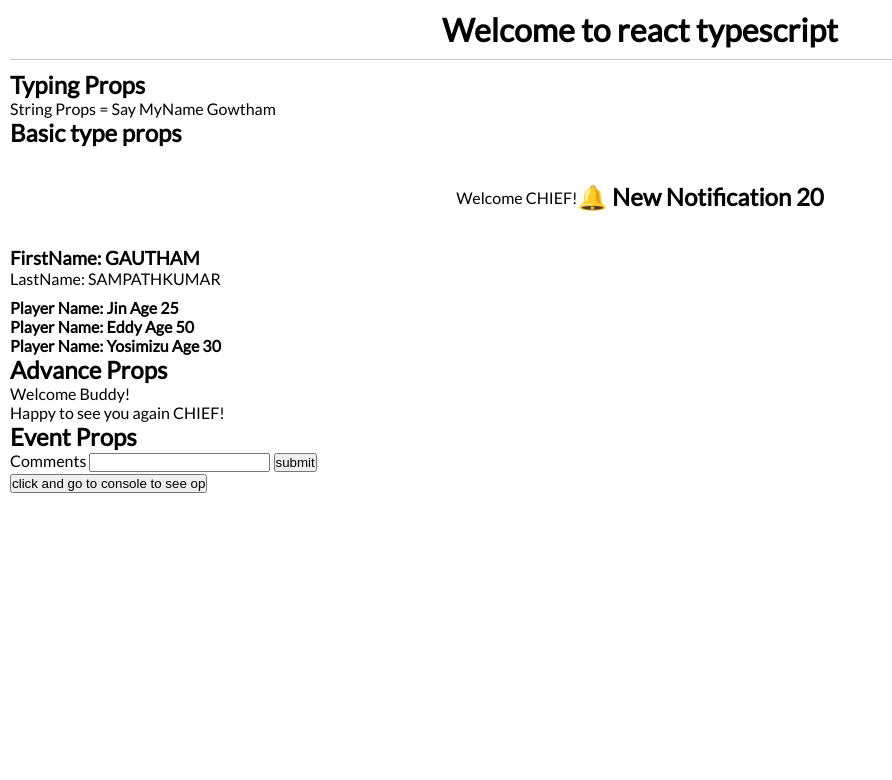
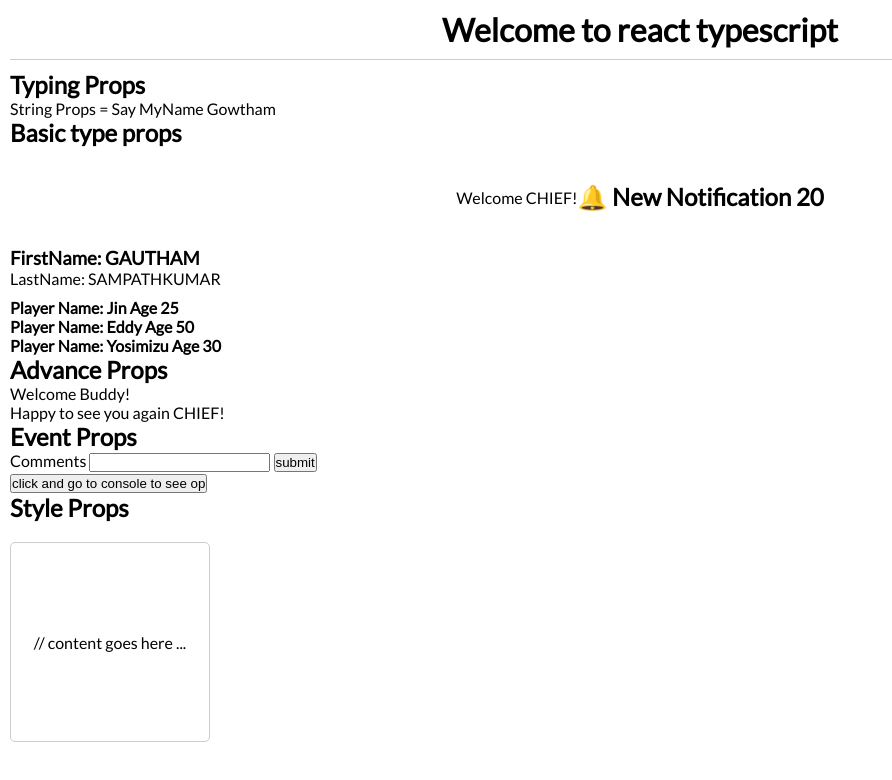
Before and after one commit to Stylish-Developer/React-Ts-beginnerToIntermediate, a React (Create React App) app: page / in a window 1280 px wide. Shown: the top 780 px of the page, without its empty margins (0-892 px from the left). Built offline with nearby package versions, Linux system fonts and the light colour scheme.

Commit message:
CSS style type props are workouted note: type ( * React.CSSProperties  * )

```diff
--- a/src/App.tsx
+++ b/src/App.tsx
@@ -2,6 +2,7 @@ import './App.css';
 import AdvanceProps from './components/advance-props';
 import BasicProps from './components/basic-props';
 import EventProps from './components/event-props';
+import StyleProps from './components/style-props';
 import TypingProps from './components/typing-props';
 
 // -- ROOT COMPONENT
@@ -14,6 +15,7 @@ const App = () => {
         <BasicProps />
         <AdvanceProps />
         <EventProps />
+        <StyleProps />
       </div>
     </>
   )
--- /dev/null
+++ b/src/components/style-props/index.tsx
@@ -0,0 +1,25 @@
+import CssStyleProps from "./styleProps";
+
+// -- Style Props
+const StyleProps = () => {
+  return (
+    <>
+      <h2>Style Props</h2>
+      <CssStyleProps
+        styles={{
+          border: "1px solid #ccc",
+          borderRadius: "5px",
+          height: 200,
+          width: 200,
+          display: "flex",
+          justifyContent: "center",
+          alignItems: "center",
+          marginTop: 20,
+          marginBottom: 20,
+        }}
+      />
+    </>
+  );
+};
+
+export default StyleProps;
--- /dev/null
+++ b/src/components/style-props/styleProps.tsx
@@ -0,0 +1,18 @@
+import { CSSProperties } from "react";
+
+// types
+interface Props {
+  styles: CSSProperties;
+}
+
+// -- css style props
+const CssStyleProps = (props: Props) => {
+  const { styles } = props;
+  return (
+    <>
+      <div style={styles}>// content goes here ...</div>
+    </>
+  );
+};
+
+export default CssStyleProps;
```
